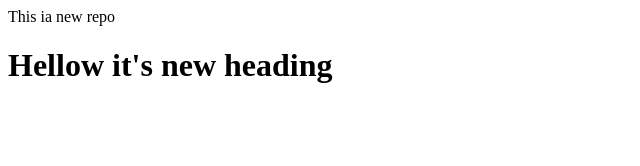
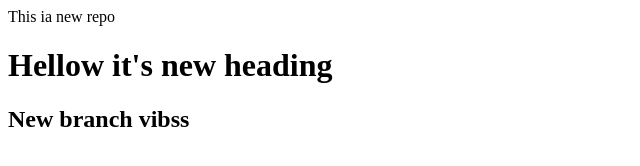
Before and after one commit to vibss06/New-Repo, a plain HTML site: page index.html in a window 1280 px wide. Shown: the whole page, without its empty margins (0-640 px from the left). Drawn offline with Linux system fonts and the light colour scheme.

Commit message:
Heading 2

```diff
--- a/index.html
+++ b/index.html
@@ -1,2 +1,3 @@
 <p>This ia new repo</p>
 <h1>Hellow it's new heading</h1>
+<h2>New branch vibss</h2>
```
